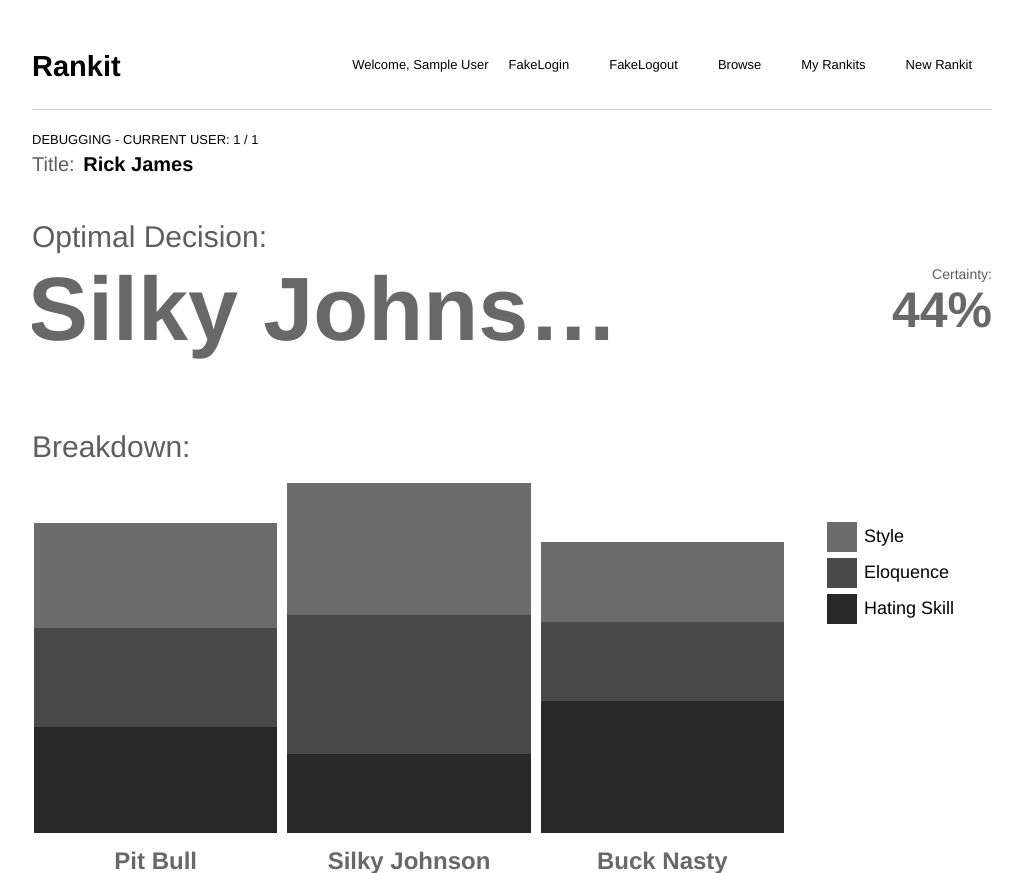
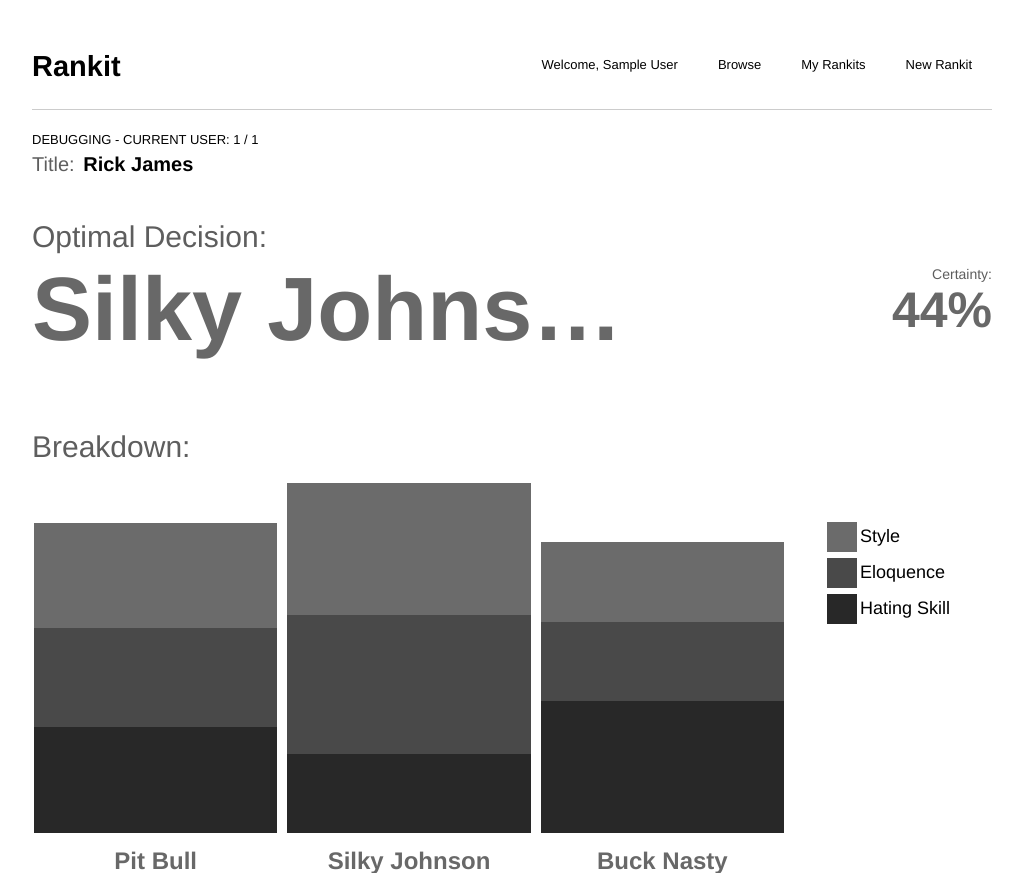
Before and after one commit to shivakilaru/rankit, a PHP site: page /index.php?id=14 in a window 1280 px wide. Shown: the top 873 px of the page, without its empty margins (128-1150 px from the left). Run offline with PHP 8.4, Linux system fonts and the light colour scheme; the visitor is signed in with stand-in values (Sample User, id 1); data comes from the database, SQL or seed files in the repository; some libraries are stand-ins or nearby versions.

Commit message:
THE PEARLY GATS

```diff
--- a/css/style.css
+++ b/css/style.css
@@ -101,7 +101,8 @@ ul.navigation {
 #decision-factor,
 .choice-container,
 #result,
-.graphLabelgraph {
+.graphLabelgraph,
+.legendLabelgraph {
 	white-space: nowrap;
 	overflow: hidden;
 	text-overflow: ellipsis;
@@ -396,7 +397,6 @@ ul.navigation {
 	line-height: 100px;
 	max-width: 80%;
 	float: left;
-	margin-left: -4px;
 }
 
 #tiebreaker-disclaimer {
@@ -594,7 +594,8 @@ ul.navigation {
 	font-size: 18px;
 	line-height: 35px;
 	font-weight: 300;
-	padding-left: 40px;
+	margin-left: 10px;
+	width: 67%;
 }
 
 #legendHolder2graph {
--- a/header.php
+++ b/header.php
@@ -37,17 +37,14 @@ session_start();
 			</div>
 
 			<ul class="navigation">
-				<a style="float:left;" onClick="fakeLogin();"><li>FakeLogin</li></a>
-				<a style="float:left;" onClick="fakeLogout();"><li>FakeLogout</li></a>
+				<!-- <a style="float:left;" onClick="fakeLogin();"><li>FakeLogin</li></a>
+				<a style="float:left;" onClick="fakeLogout();"><li>FakeLogout</li></a> -->
+				<a id="login" style="float:left;"><li>Login</li></a>
+				<a style="float:left;"><li id="loggedInMessage" style="display:none;"></li></a>
 				<a href="browse.php" style="float:left;"><li>Browse</li></a>
 				<a href="myrankits.php" style="float:left;"><li>My Rankits</li></a>
 				<a href="index.php" style="float:left;"><li>New Rankit</li></a>
 			</ul>
-
-			<div class="login-container">
-				<a id="login">Login</a>
-				<div id="loggedInMessage" hidden></div>
-			</div>
 
 		</div>
 
--- a/index.php
+++ b/index.php
@@ -42,8 +42,14 @@ session_start();
 		}
 		else {
 			if ($_SESSION['loggedIn'] == 0) {
-				echo('<script type="text/javascript">window.addEventListener("focus", function(){ location.reload();}); </script>');
 				echo('<div id="login-container">Please <a id="login" onClick="loginClicked();">log in first.</div>');
+				echo('<script type="text/javascript">
+					setTimeout(function() {
+						window.addEventListener("focus", function(){
+							// location.reload();
+						});
+					},1000);
+				</script>');
 				die;
 			}
 			else {
--- a/js/rankit.js
+++ b/js/rankit.js
@@ -278,7 +278,7 @@ function getUserInfo() {
          user    =   resp;
          console.log(user);
          addUserToDB(user);
-			setLoggedIn();
+		setLoggedIn(user.given_name);
           //$('#imgHolder').attr('src', user.picture);
       },
       dataType: "jsonp"
@@ -350,9 +350,9 @@ function checkIfLoggedIn() {
 	    type: 'GET',
 	    dataType: "json",
 	    success: function(resp) {
+	    	currentUserID = resp;
         	alert(resp);
         }
-
 	});
 }
 
@@ -799,6 +799,7 @@ function createId()
 // Save to DB via POST without reloading page
 function saveCurrentRankit() {
 	// Convert Rankit variables to strings for storage in DB.
+	checkIfLoggedIn().done(function(loggedInStatus) {
 		var optionStr = optionList.toString();
 		var noFactorsStr = noFactors ? 1 : 0;
 		var factorNamesStr = factorNames.toString();
@@ -806,6 +807,7 @@ function saveCurrentRankit() {
 		var decisionsStr = decisions.toString();
 		var scoresStr = '';
 		var finalScoresStr = '';
+		console.log("user id: " + currentUserID);
 
 		for (var i = 0; i < optionList.length; ++i) {
 			for ( var j = 0; j < factorNames.length; ++j) {
@@ -856,6 +858,9 @@ function saveCurrentRankit() {
 	            console.log("FAILED");
 	            console.log(result);
 	        }
+		  });
+	}).fail(function(x) {
+		console.log("Error: " + x);
 	});
 }
 
--- a/php/ajax-rankit.php
+++ b/php/ajax-rankit.php
@@ -7,7 +7,7 @@ header('Content-Type: application/json');
 
 
 if (isset($_GET['fakeLogin'])){
-	$fake_user_id = 34;
+	$fake_user_id = 31;
 
 	$_SESSION['loggedIn'] = true;
 	$_SESSION['user_id'] = $fake_user_id;
```
Lines whose indentation alone changed are shown as unchanged.
